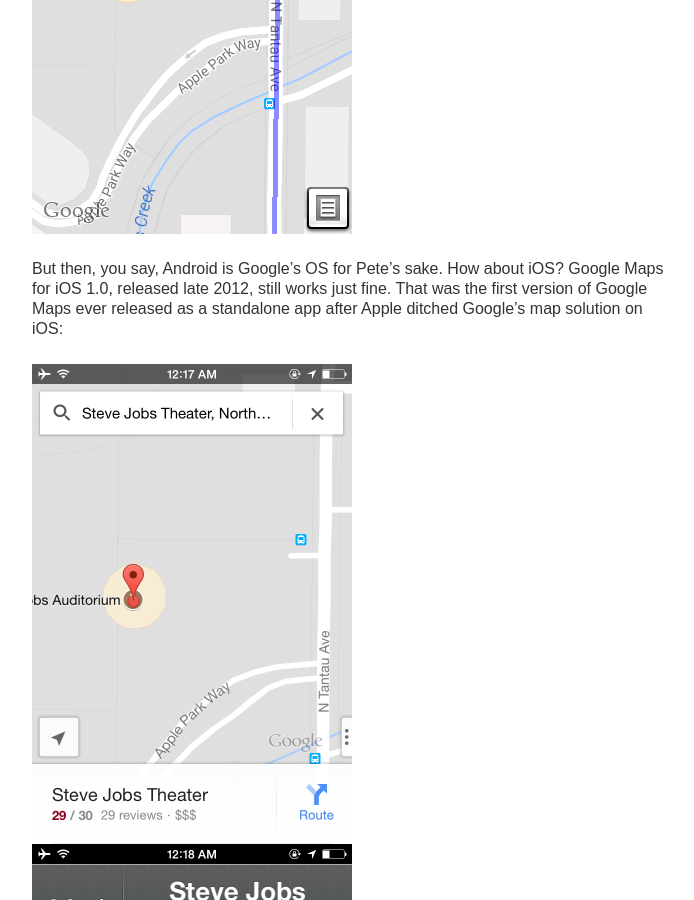
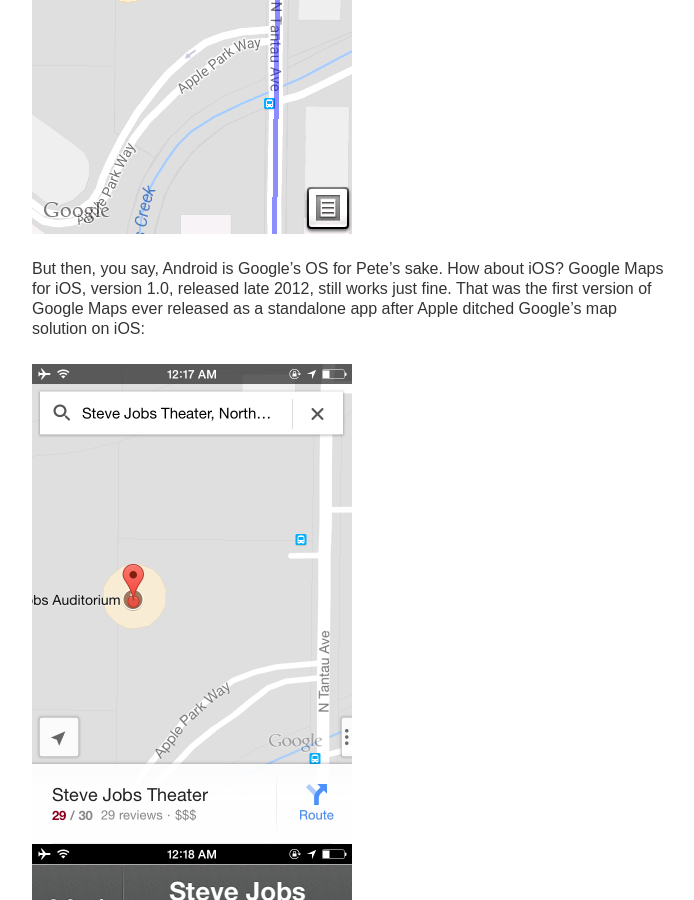
Before and after one commit to htruong/htruong.github.io, a Jekyll site: the page built from _posts/2018-02-09-google-maps-insane-backward-compatibility.markdown, in a window 1280 px wide and 900 px high, scrolled down 1289 px. Shown: the whole window, without its empty margins (288-982 px from the left). Built offline with Jekyll 4.4.1, drawn with Linux system fonts in a browser that asks for light colours; nearby versions of some CDN libraries; comment, search, counter and statistics services are not loaded; some of the changed text lies outside the part shown.

```diff
--- a/_posts/2018-02-09-google-maps-insane-backward-compatibility.markdown
+++ b/_posts/2018-02-09-google-maps-insane-backward-compatibility.markdown
@@ -11,7 +11,7 @@
 
 ![Google Maps Android 1.0](/assets/posts-images/gmaps/android10.png) ![Google Maps Android 1.0](/assets/posts-images/gmaps/android11.png)
 
-But then, you say, Android is Google's OS for Pete's sake. How about iOS? Google Maps for iOS 1.0, released late 2012, still works just fine. That was the first version of Google Maps ever released as a standalone app after Apple ditched Google's map solution on iOS:
+But then, you say, Android is Google's OS for Pete's sake. How about iOS? Google Maps for iOS, version 1.0, released late 2012, still works just fine. That was the first version of Google Maps ever released as a standalone app after Apple ditched Google's map solution on iOS:
 
 ![Google Maps iOS 7](/assets/posts-images/gmaps/ios70.png) ![Google Maps iOS 7](/assets/posts-images/gmaps/ios71.png)
 
```
Also changed, not shown: other parts of _posts/2018-02-09-google-maps-insane-backward-compatibility.markdown (+2 -0 lines).
